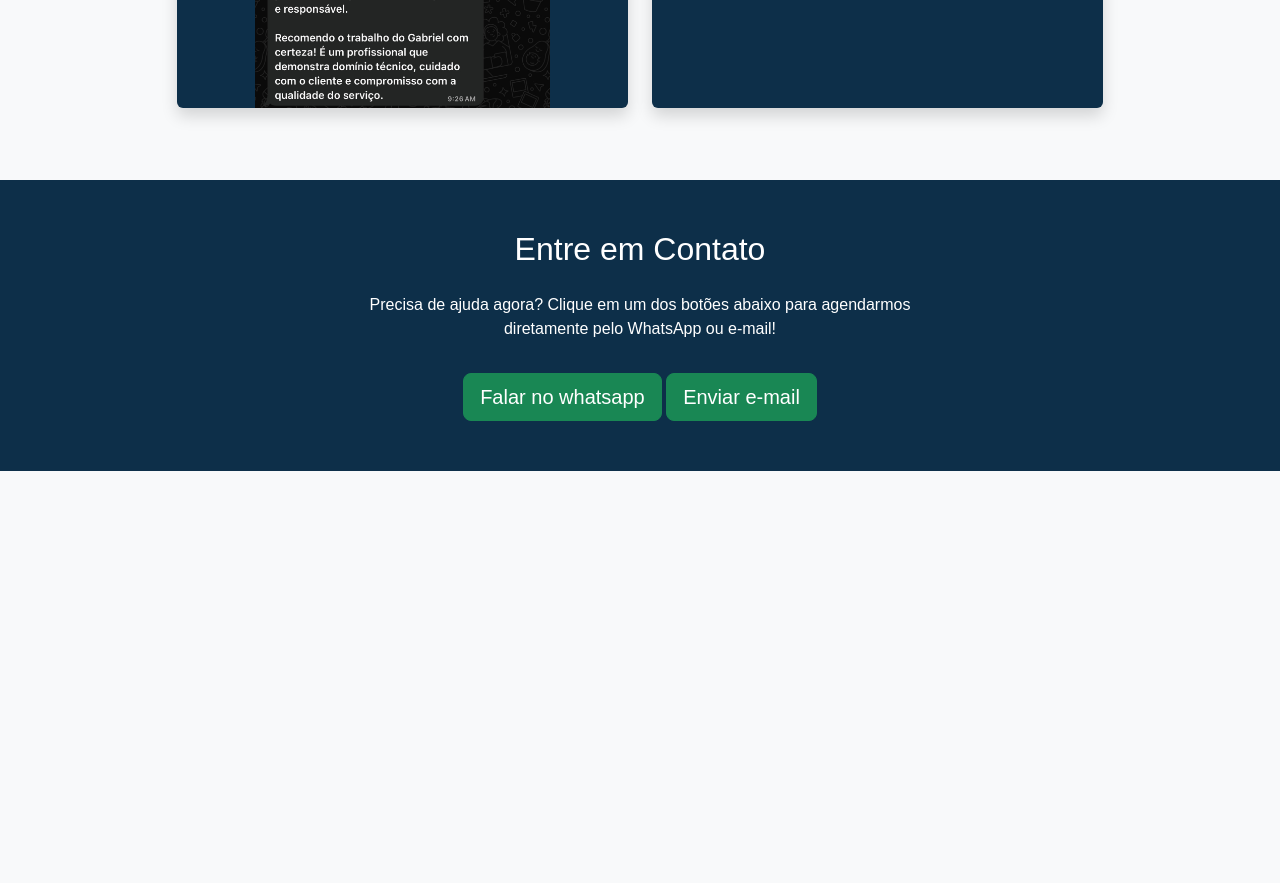
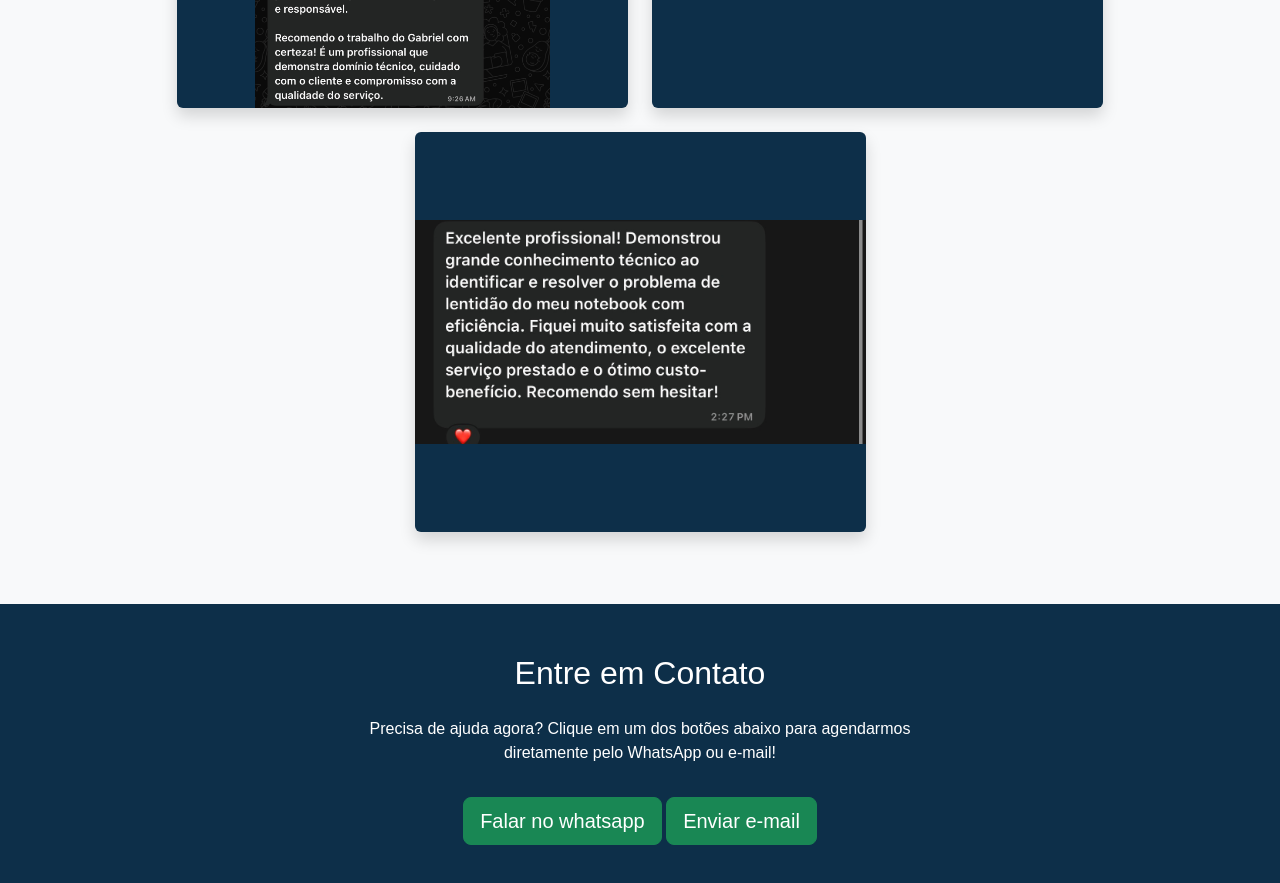
Before and after one commit to DevGabrielC/suptecgabriel.github.io, a website built with Vite: page index.html in a window 1280 px wide. Shown: the part 2480-3363 px from the top of the page. Before the commit the page ends 2951 px from the top, so only its background shows below. Built offline with nearby package versions, Linux system fonts and the light colour scheme.

Commit message:
:sparkles: feat: Adição de feedback

```diff
--- a/index.html
+++ b/index.html
@@ -48,6 +48,7 @@
     <!-- Arquivo de CSS personalizado -->
     <link rel="stylesheet" href="./src/style.css">
   </head>
+
   <body>
     <!-- BARRA DE NAVEGAÇÃO -->
     <nav class="navbar navbar-expand-lg navbar-dark bg-dark sticky-top">
@@ -231,6 +232,11 @@
             <img src="./src/assets/FeedbackSabrina.jpg" class="img-fluid print-tamanho-fixo rounded shadow" alt="Avaliação 2">
           </div>
 
+          <!-- Print 3 -->
+          <div class="col-md-5 mb-4 text-center">
+            <img src="./src/assets/FeedbackJacqueline.jpg" class="img-fluid print-tamanho-fixo rounded shadow" alt="Avaliação 2">
+          </div>
+
         </div>
 
         <!-- ==========================================
@@ -248,6 +254,11 @@
             <!-- SLIDE 2 (Contém apenas o Print 2) -->
             <div class="carousel-item" data-bs-interval="5000">
               <img src="./src/assets/FeedbackSabrina.jpg" class="img-fluid print-tamanho-fixo rounded shadow mx-auto d-block" alt="Avaliação 2">
+            </div>
+
+            <!-- SLIDE 3 (Contém apenas o Print 3) -->
+            <div class="carousel-item" data-bs-interval="5000">
+              <img src="./src/assets/FeedbackJacqueline.jpg" class="img-fluid print-tamanho-fixo rounded shadow mx-auto d-block" alt="Avaliação 3">
             </div>
 
           </div>
@@ -271,17 +282,17 @@
             <div class="carousel-item" data-bs-interval="5000">
               <div class="row justify-content-center">
                 <div class="col-12 col-md-4 mb-3 mb-md-0">
-                  <img src="https://via.placeholder.com/500x400?text=Print+4" class="img-fluid print-tamanho-fixo rounded shadow" alt="Avaliação 4">
+                  <img src="./src/assets/FeedbackSabrina.jpg" class="img-fluid print-tamanho-fixo rounded shadow" alt="Avaliação 4">
                 </div>
                 <div class="col-12 col-md-4 mb-3 mb-md-0 d-none d-md-block">
-                  <img src="https://via.placeholder.com/500x400?text=Print+5" class="img-fluid print-tamanho-fixo rounded shadow" alt="Avaliação 5">
+                  <img src="./src/assets/FeedbackLeandro.jpg" class="img-fluid print-tamanho-fixo rounded shadow" alt="Avaliação 5">
                 </div>
                 <div class="col-12 col-md-4 mb-3 mb-md-0 d-none d-md-block">
-                  <img src="https://via.placeholder.com/500x400?text=Print+6" class="img-fluid print-tamanho-fixo rounded shadow" alt="Avaliação 6">
+                  <img src="./src/assets/FeedbackJacqueline.jpg" class="img-fluid print-tamanho-fixo rounded shadow" alt="Avaliação 6">
                 </div>
               </div>
-            </div>
-            -->
+            </div> -->
+
 
     <!-- CONTATO -->
     <section id="contato">
```
Also changed, not shown: src/assets/FeedbackJacqueline.jpg (added).
